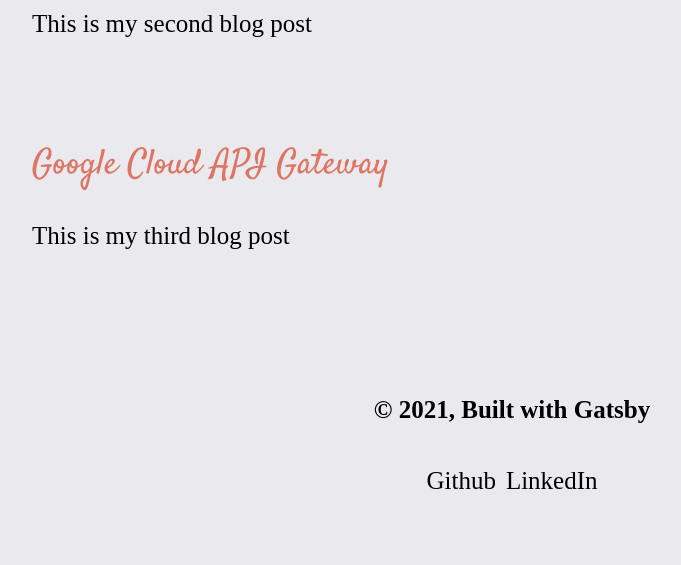
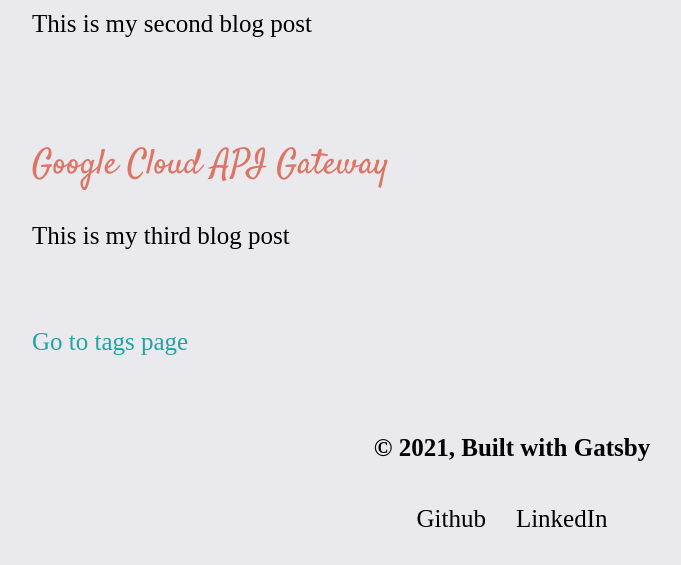
Before and after one commit to ljdatasci/ljdatasci.github.io, a Gatsby site: page / in a window 1280 px wide. Shown: the part 633-1198 px from the top of the page, without its empty margins (128-809 px from the left). Built offline with nearby package versions, Linux system fonts and the light colour scheme; Gatsby itself is replaced by a stand-in of ours; a web font is replaced by a local one.

Commit message:
added tags page

```diff
--- a/blog/blog1.md
+++ b/blog/blog1.md
@@ -2,4 +2,5 @@
 date: "2019-05-04"
 title: "CSS Units: rem, em, ch, px, %"
 description: "Hello and welcome to my first blog post"
+tags: ["CSS", "Units"]
 ---
--- a/blog/blog2.md
+++ b/blog/blog2.md
@@ -2,4 +2,5 @@
 date: "2019-05-05"
 title: "Gatsbyjs and Netlify"
 description: "This is my second blog post"
+tags: ["Gatsbyjs", "Netlify"]
 ---
--- a/blog/blog3.md
+++ b/blog/blog3.md
@@ -2,4 +2,5 @@
 date: "2019-05-07"
 title: "Google Cloud API Gateway"
 description: "This is my third blog post"
+tags: ["Google Cloud", "API Gateway"]
 ---
--- a/src/assets/scss/_layout.module.scss
+++ b/src/assets/scss/_layout.module.scss
@@ -144,8 +144,15 @@
   justify-content: center;
 
   a {
+    margin: 0 10px;
     padding: 0px 5px;
     text-decoration: none;
     color: $text-color;
   }
 }
+
+.tags {
+  font-family: $halant;
+  text-decoration: none;
+  color: $footer-clr;
+}
--- a/src/pages/index.tsx
+++ b/src/pages/index.tsx
@@ -43,6 +43,9 @@
           </ul>
         </div>
       </article>
+      <div>
+        <Link to="/tags" className={styles.tags}>Go to tags page</Link>
+      </div>
 
     </Layout>
 )
```
Also changed, not shown: src/pages/blog/{MarkdownRemark.parent__(File)__name}.tsx (+4 -5 lines), src/pages/tags.tsx (added, +12 -0 lines).
